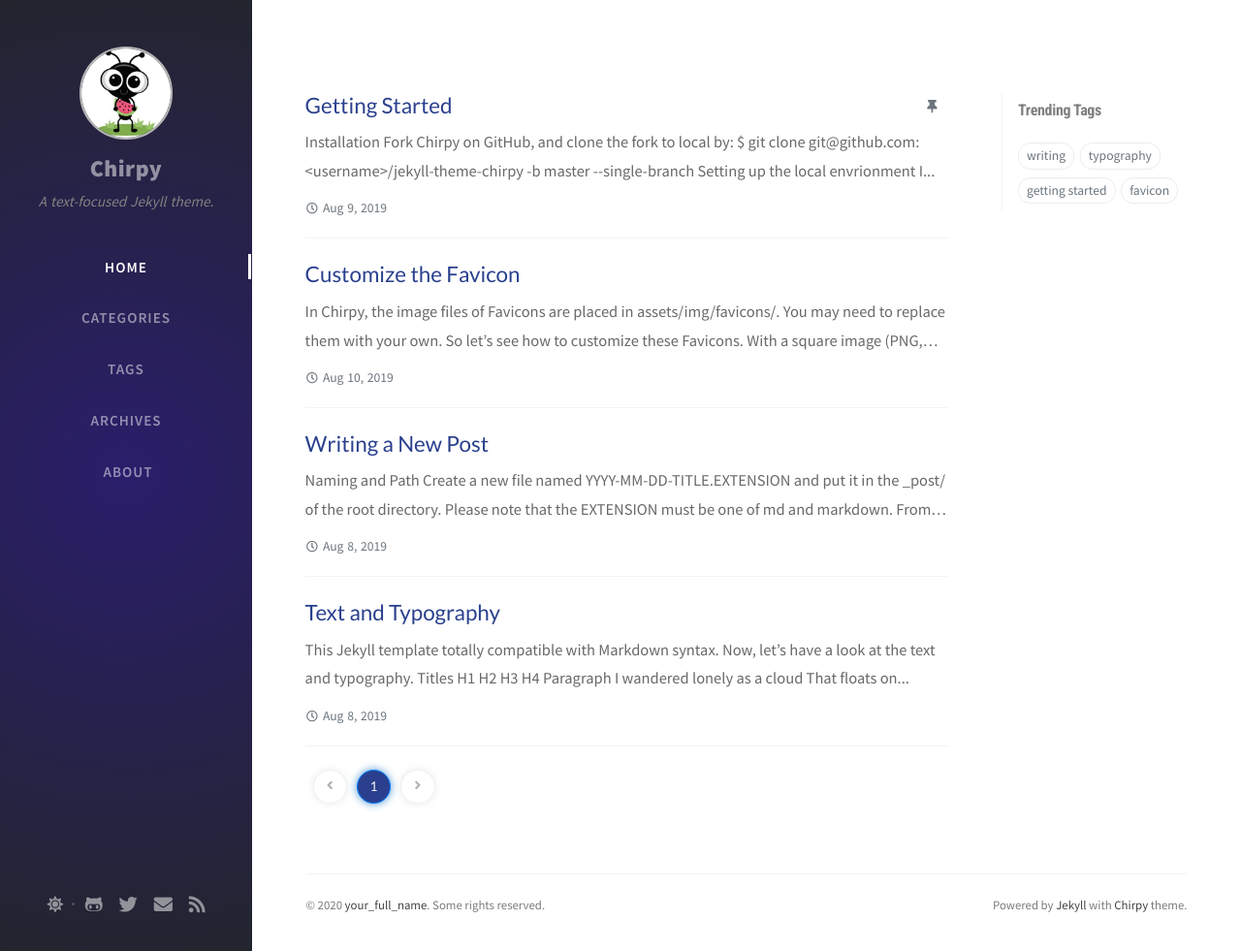
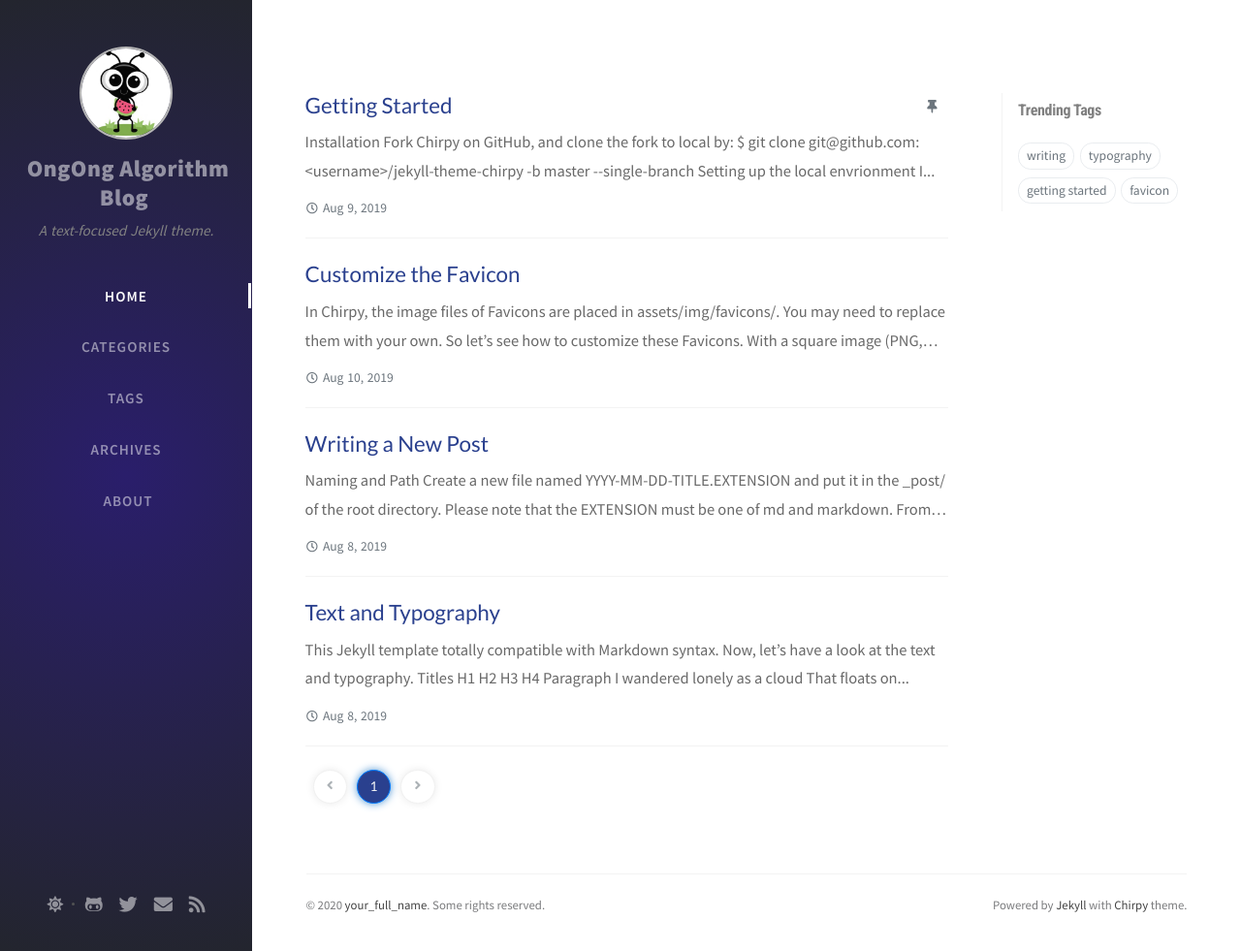
Before and after one commit to RealOngOng/Blog, a Jekyll site: the page built from index.html, in a window 1280 px wide and 981 px high. Shown: the whole window at 97% size. Built offline with Jekyll 4.4.1, drawn with Linux system fonts in a browser that asks for light colours; nearby versions of some CDN libraries; the list of posts is cut into pages by our own code; comment, search, counter and statistics services are not loaded.

Commit message:
Update _config.yml

```diff
--- a/_config.yml
+++ b/_config.yml
@@ -8,7 +8,7 @@
 # jekyll-seo-tag settings › https://github.com/jekyll/jekyll-seo-tag/blob/master/docs/usage.md
 #--------------------------
 
-title: Chirpy                          # the main title
+title: OngOng Algorithm Blog                          # the main title
 
 tagline: A text-focused Jekyll theme.  # it will display as the sub-title
 
@@ -18,7 +18,7 @@ description: >-                        # used by seo meta and the atom feed
   and focuses on text presentation.
 
 # Replace with the website url, e.g. 'https://username.github.io'
-url: 'protocol://domain'
+url: 'https://wethinknewrise.github.io'
 
 author: your_full_name                  # change to your full name
 
@@ -48,7 +48,7 @@ google_site_verification: google_meta_tag_verification # change to your verifica
 
 # Only if your site type is GitHub Project sites and doesn't have a custom domain,
 # change below value to '/projectname'.
-baseurl: ''
+baseurl: '/Blog'
 
 # Change to your timezone › http://www.timezoneconverter.com/cgi-bin/findzone/findzone
 timezone: Asia/Shanghai
```
